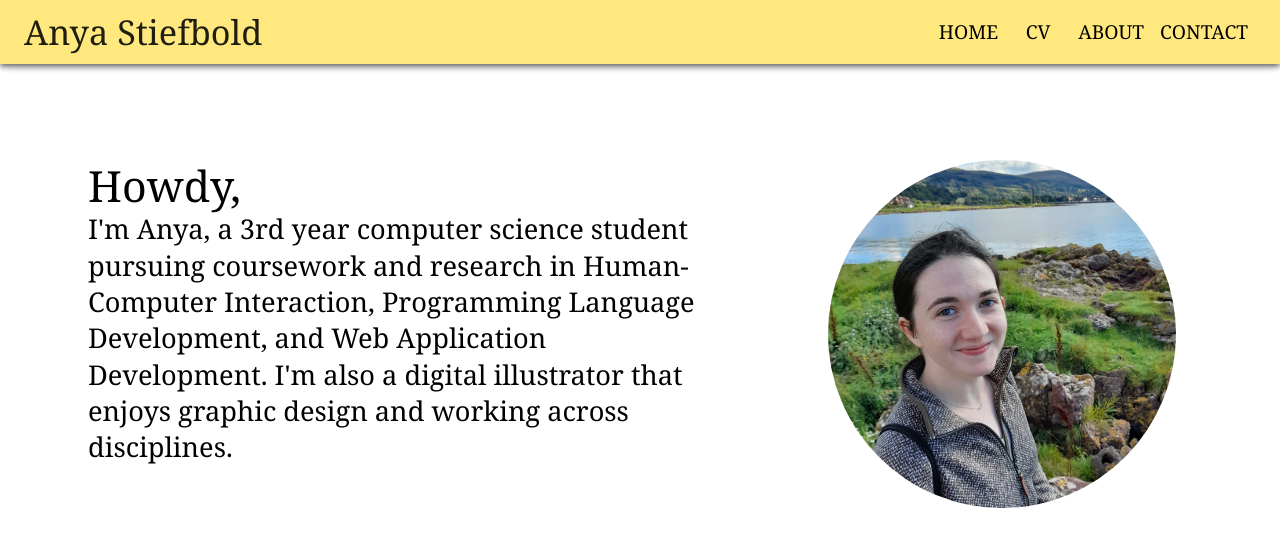
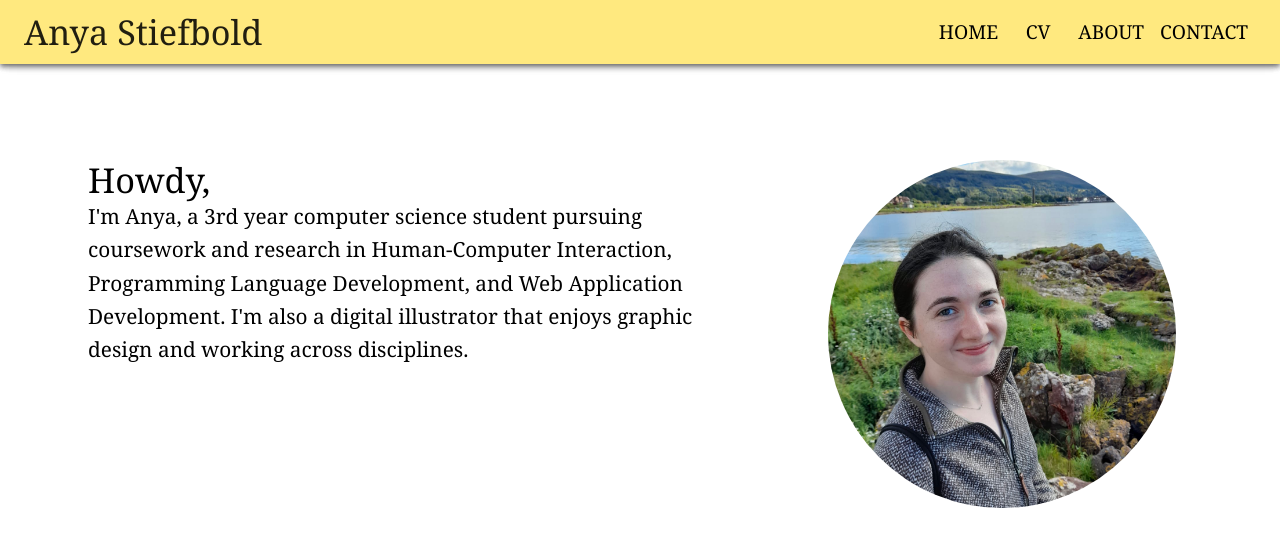
Before and after one commit to AnyaBrynn/online-cv, a React (Create React App) app: page /about in a window 1280 px wide. Both pictures are taken after a click on the button "HOME". Shown: the top 546 px of the page. Built offline with nearby package versions, Linux system fonts and the light colour scheme.

Commit message:
Smaller homepage text

```diff
--- a/src/Pages/Home/Home.js
+++ b/src/Pages/Home/Home.js
@@ -38,10 +38,10 @@ function About() {
                 item xs={8}
               >
                 <CardContent>
-                    <Typography  variant="h2" component="div" align='left' >
+                    <Typography  variant="h3" component="div" align='left' >
                       Howdy,
                     </Typography>
-                    <Typography align='left' paragraph={true} variant="h5">
+                    <Typography align='left' paragraph={true} variant="h6">
                       I'm Anya, a 3rd year computer science student
                       pursuing coursework and research in Human-Computer Interaction, Programming Language Development, and Web Application Development.
                       I'm also a digital illustrator that enjoys graphic design and working across disciplines.
```
